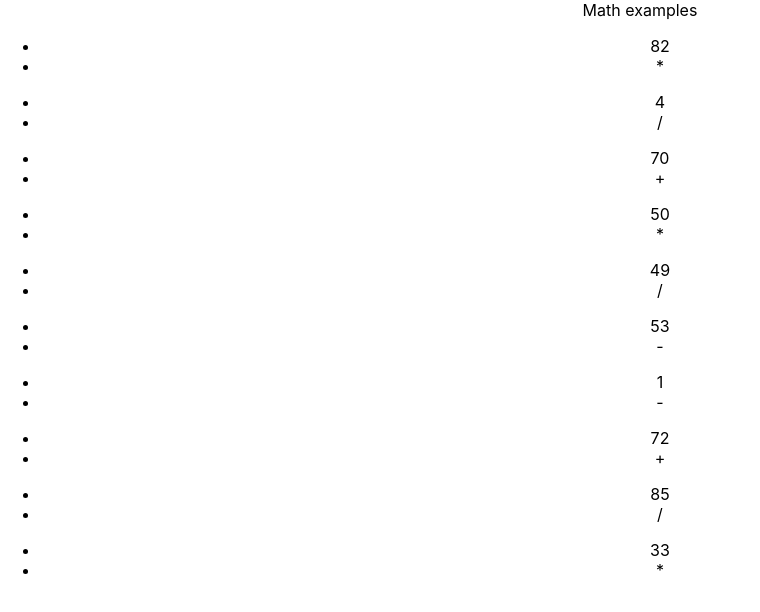
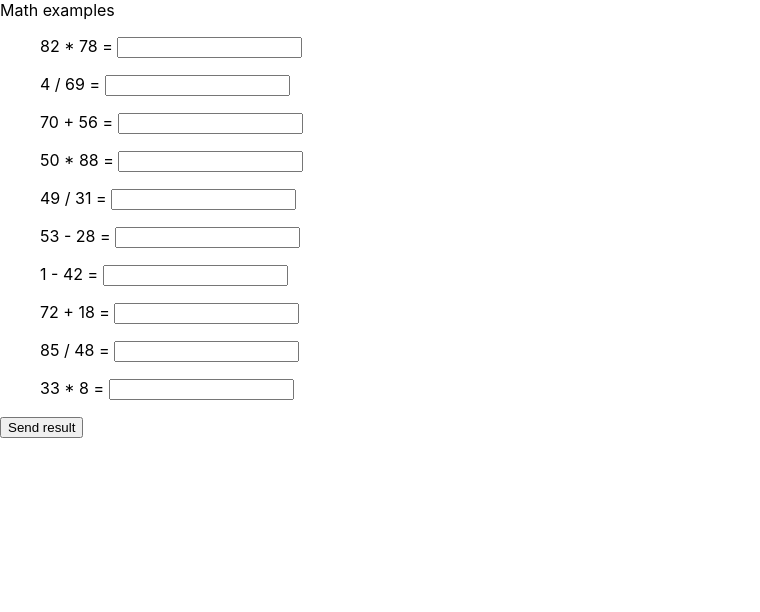
Before and after one commit to IvanPustovarov/math_examples, a React (Create React App) app: page / in a window 1280 px wide. Shown: the top 612 px of the page, without its empty margins (0-760 px from the left). Built offline with nearby package versions, Linux system fonts and the light colour scheme.

Commit message:
create example

```diff
--- a/src/App.css
+++ b/src/App.css
@@ -1,38 +1,5 @@
-.App {
-  text-align: center;
+
+
+li{
+  list-style: none;
 }
-
-.App-logo {
-  height: 40vmin;
-  pointer-events: none;
-}
-
-@media (prefers-reduced-motion: no-preference) {
-  .App-logo {
-    animation: App-logo-spin infinite 20s linear;
-  }
-}
-
-.App-header {
-  background-color: #282c34;
-  min-height: 100vh;
-  display: flex;
-  flex-direction: column;
-  align-items: center;
-  justify-content: center;
-  font-size: calc(10px + 2vmin);
-  color: white;
-}
-
-.App-link {
-  color: #61dafb;
-}
-
-@keyframes App-logo-spin {
-  from {
-    transform: rotate(0deg);
-  }
-  to {
-    transform: rotate(360deg);
-  }
-}
--- a/src/App.js
+++ b/src/App.js
@@ -1,5 +1,4 @@
 import React, { useState, useEffect } from "react";
-import {evaluate} from "mathjs";
 import "./App.css";
 import Example from "./components/Example";
 import ExampleTable from "./components/ExampleTable";
--- a/src/components/Example.js
+++ b/src/components/Example.js
@@ -1,10 +1,19 @@
-import React from "react";
-
-
+import React, {useState} from "react";
 
 const Example = (props) => {
-    return <div>
-        </div>
-}
+  const example = props.example;
+  const [number, setNumber] = useState("");
+
+  const handleChange = (event) => {
+    const num = event.target.value;
+    setNumber(num);
+  }
+
+  return (
+    <>
+      {example.first} {example.operator} {example.second} = <input type="number" value={number} onChange={handleChange}/>
+    </>
+  );
+};
 
 export default Example;
--- a/src/components/ExampleTable.js
+++ b/src/components/ExampleTable.js
@@ -1,14 +1,20 @@
-import React, { useState,useEffect } from "react";
+import React, { useState, useEffect } from "react";
 import Example from "./Example";
 
 const ExampleTable = (props) => {
-    const [example, setExample] = useState(props.array);
-  return <div>
-      {example.map((elem, index)=><ul key={index}>
-          <li>{elem.first}</li>
-          <li>{elem.operator}</li>
-      </ul>)}
-  </div>;
+  const [example, setExample] = useState(props.array);
+  return (
+    <div>
+    <form>
+      {example.map((elem, index) => (
+        <ul key={index}>
+          <Example example={elem} />
+        </ul>
+      ))}
+      <button type="submit">Send result</button>
+      </form>
+    </div>
+  );
 };
 
 export default ExampleTable;
--- a/src/components/api.js
+++ b/src/components/api.js
@@ -1,4 +1,5 @@
-import { column } from "mathjs";
+
+import {evaluate} from "mathjs";
 import React, { useState } from "react";
 
 const NUMBER = 100;
@@ -14,11 +15,18 @@ const createArguments = () => {
     let operators = ["+", "-", "*", "/"];
     let numberOperator = Math.floor(Math.random() * operators.length);
     let operator = operators[numberOperator];
+    let first = getRandomInt();
+    let second = getRandomInt();
+    let result = evaluate(`${first}${operator}${second}`);
+    if(operator === "/") {
+        result = result.toFixed(2);
+    }
 
     const example= {
-        first: getRandomInt(),
-        second: getRandomInt(),
-        operator
+        first,
+        second,
+        operator,
+        result
     }
     examples.push(example);
   }
```
